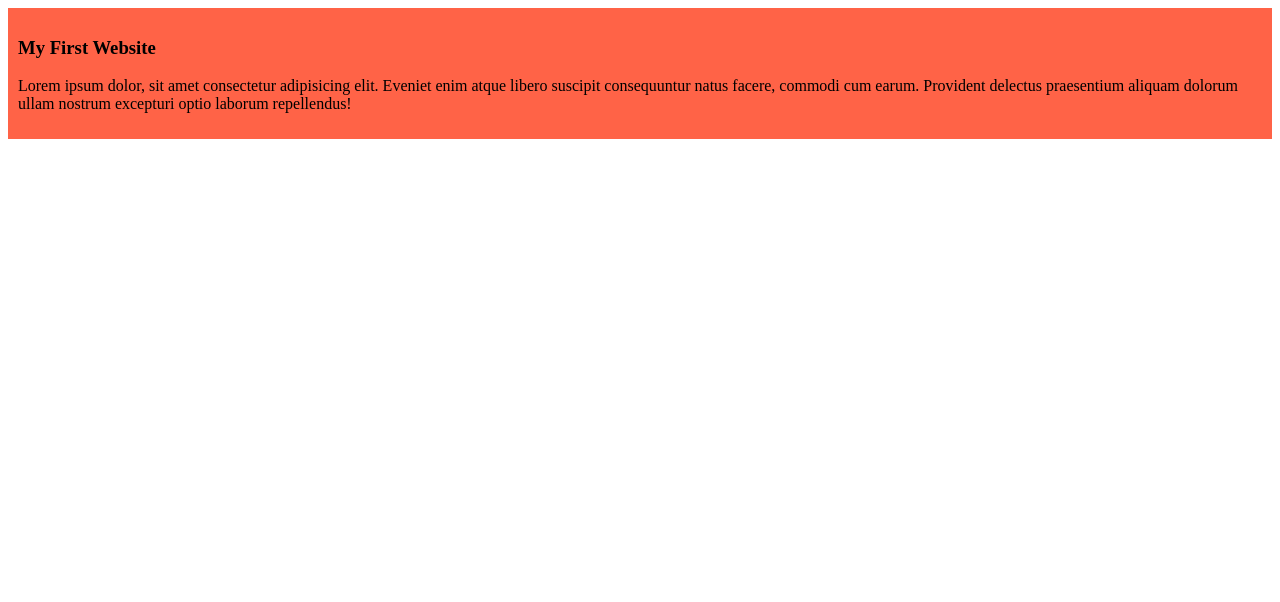
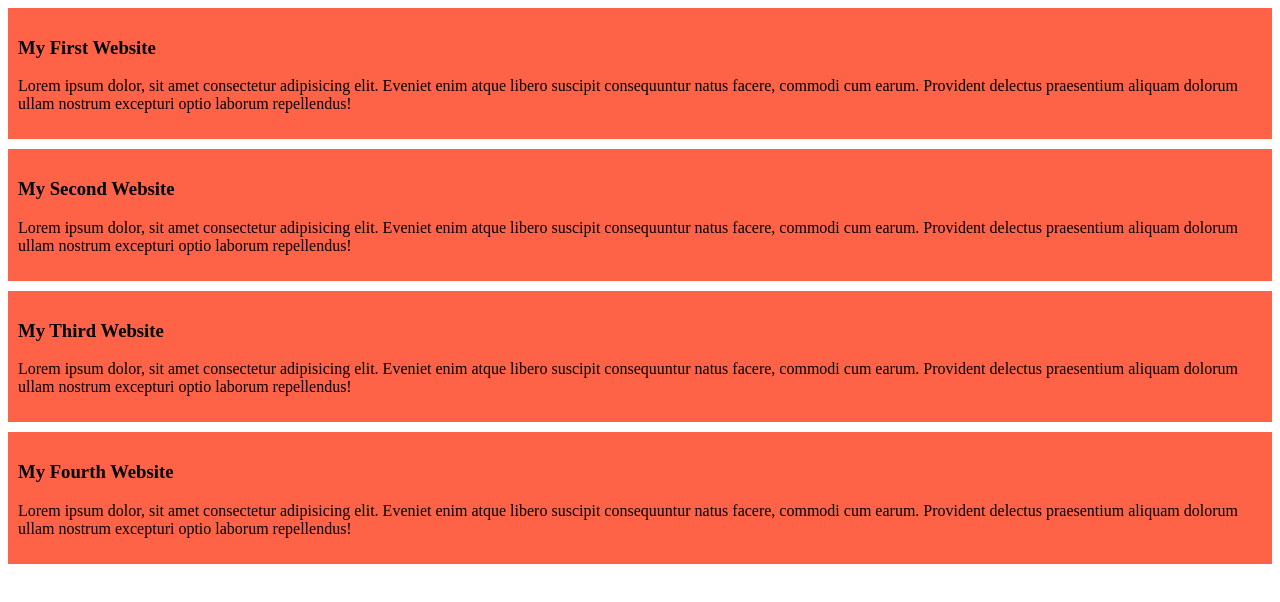
Before and after one commit to FMMurshid/MySimpleWebsite, a plain HTML site: page index.html in a window 1280 px wide. Drawn offline with Linux system fonts and the light colour scheme.

Commit message:
third commit

```diff
--- a/index.html
+++ b/index.html
@@ -11,5 +11,17 @@
         <h3>My First Website</h3>
         <p>Lorem ipsum dolor, sit amet consectetur adipisicing elit. Eveniet enim atque libero suscipit consequuntur natus facere, commodi cum earum. Provident delectus praesentium aliquam dolorum ullam nostrum excepturi optio laborum repellendus!</p>
     </div>
+    <div>
+        <h3>My Second Website</h3>
+        <p>Lorem ipsum dolor, sit amet consectetur adipisicing elit. Eveniet enim atque libero suscipit consequuntur natus facere, commodi cum earum. Provident delectus praesentium aliquam dolorum ullam nostrum excepturi optio laborum repellendus!</p>
+    </div>
+    <div>
+        <h3>My Third Website</h3>
+        <p>Lorem ipsum dolor, sit amet consectetur adipisicing elit. Eveniet enim atque libero suscipit consequuntur natus facere, commodi cum earum. Provident delectus praesentium aliquam dolorum ullam nostrum excepturi optio laborum repellendus!</p>
+    </div>
+    <div>
+        <h3>My Fourth Website</h3>
+        <p>Lorem ipsum dolor, sit amet consectetur adipisicing elit. Eveniet enim atque libero suscipit consequuntur natus facere, commodi cum earum. Provident delectus praesentium aliquam dolorum ullam nostrum excepturi optio laborum repellendus!</p>
+    </div>
 </body>
 </html>
--- a/styles/blog.css
+++ b/styles/blog.css
@@ -1,4 +1,5 @@
 div {
     background-color: tomato;
     padding: 10px;
+    margin-bottom: 10px;
 }
```
